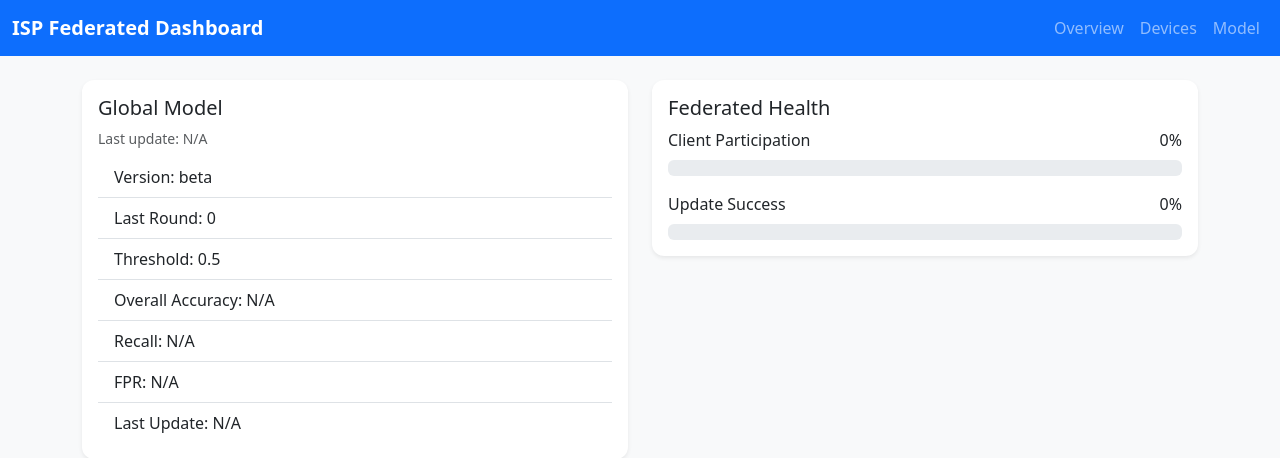
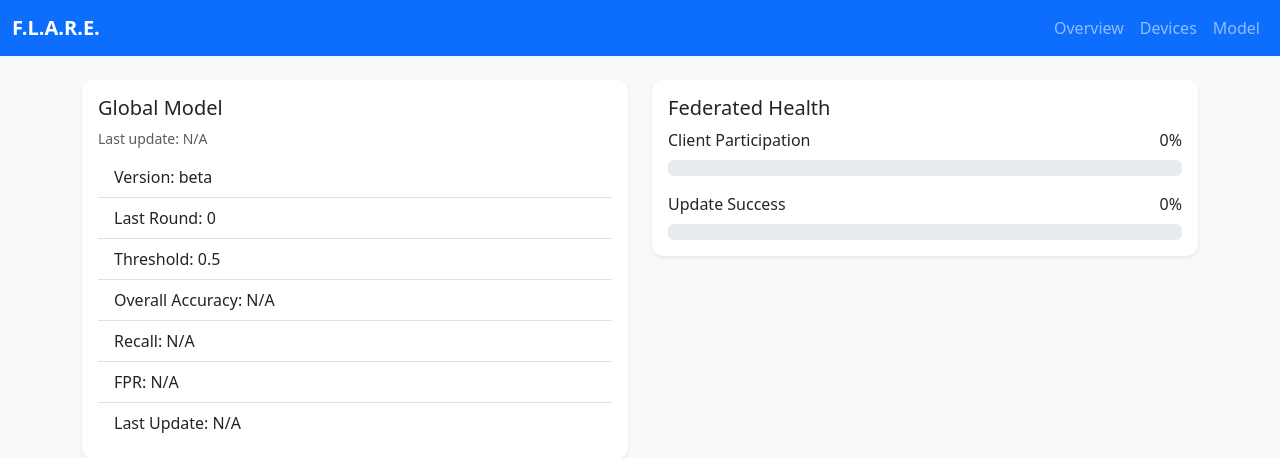
Before and after one commit to lxrdandre/AI-enhanced-Cybersecurity, a Flask app: page /model in a window 1280 px wide. Shown: the top 458 px of the page. Run offline with Flask 3, Linux system fonts and the light colour scheme.

Commit message:
Update base HTML template for F.L.A.R.E. Dashboard

```diff
--- a/fedlearning/isp_web_app/templates/base.html
+++ b/fedlearning/isp_web_app/templates/base.html
@@ -3,7 +3,7 @@
     <head>
       <meta charset="utf-8" />
       <meta name="viewport" content="width=device-width, initial-scale=1" />
-    <title>ISP Federated IDS Dashboard</title>
+      <title>F.L.A.R.E. Dashboard</title>
       <meta http-equiv="refresh" content="60" />
       <link
         href="https://cdn.jsdelivr.net/npm/bootstrap@5.3.2/dist/css/bootstrap.min.css"
@@ -14,7 +14,7 @@
     <body class="bg-light">
       <nav class="navbar navbar-expand-lg navbar-dark bg-primary">
         <div class="container-fluid">
-        <a class="navbar-brand" href="/">ISP Federated Dashboard</a>
+          <a class="navbar-brand" href="/">F.L.A.R.E.</a>
           <button
             class="navbar-toggler"
             type="button"
```
Lines whose indentation alone changed are shown as unchanged.
